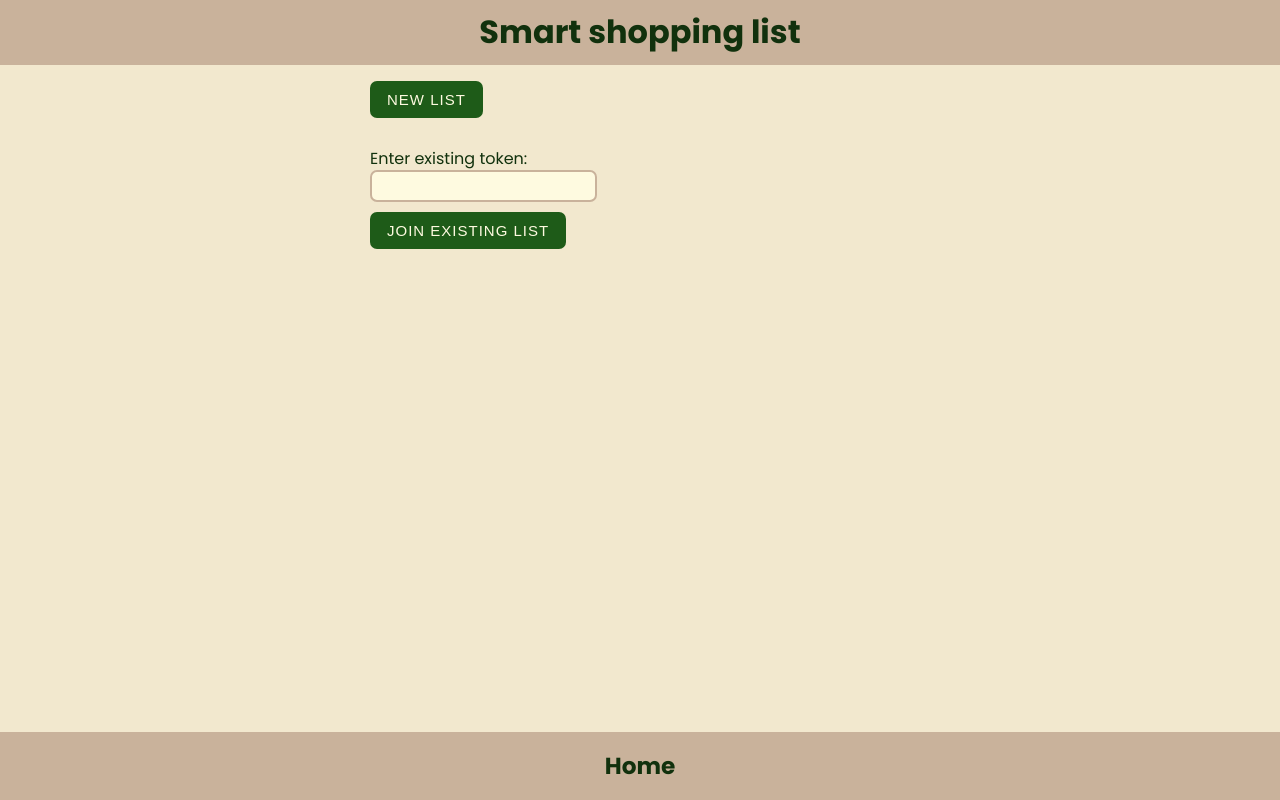
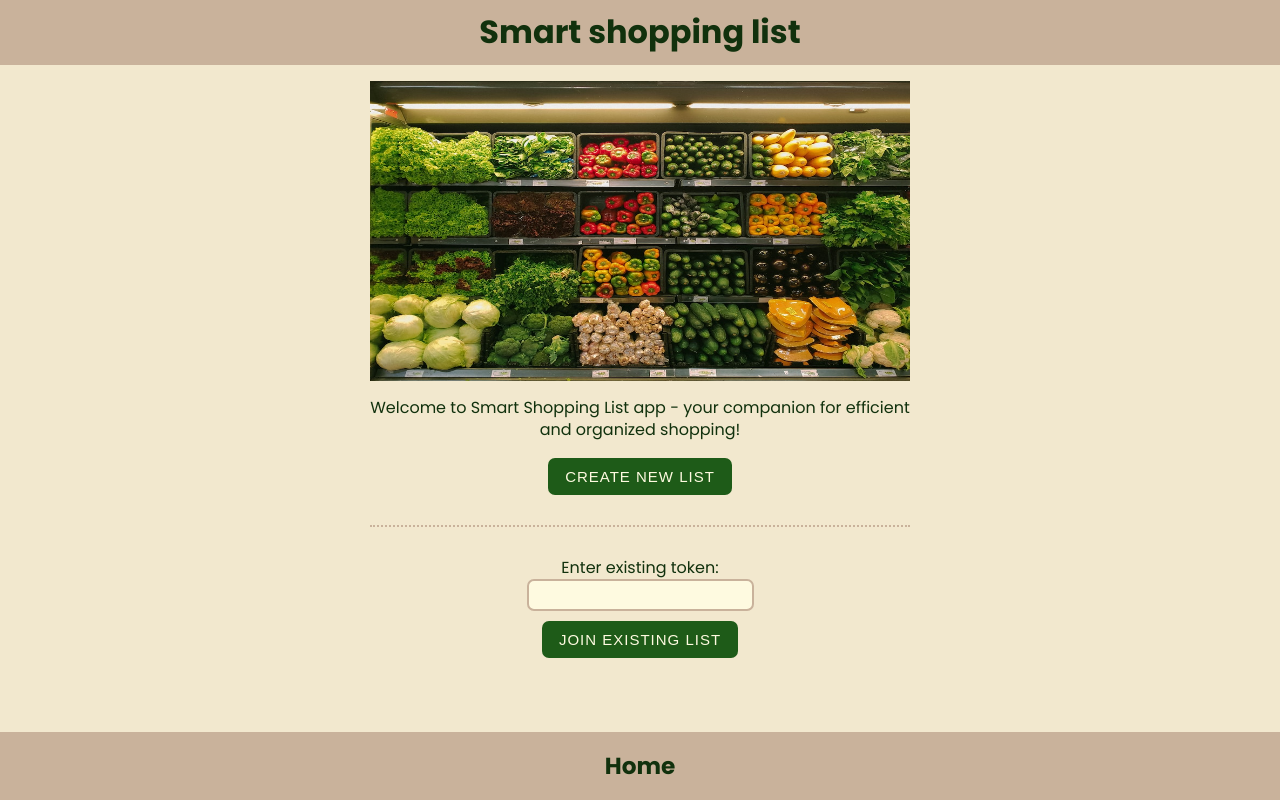
Before and after one commit to the-collab-lab/tcl-60-smart-shopping-list, a React (Vite) app: page / in a window 1280 px wide. Built offline with nearby package versions, Linux system fonts and the light colour scheme.

Commit message:
Add styling to home

```diff
--- a/src/index.css
+++ b/src/index.css
@@ -83,6 +83,7 @@ button {
 button:hover,
 button:active {
 	background-color: var(--color-text);
+	cursor: pointer;
 }
 
 button:focus-visible {
--- a/src/views/Home.css
+++ b/src/views/Home.css
@@ -1,3 +1,26 @@
+.home {
+	display: flex;
+	flex-direction: column;
+}
+.hero-image {
+	height: 300px;
+}
+.welcome-message {
+	text-align: center;
+}
+.button-container {
+	width: 100%;
+	text-align: center;
+	margin: 0 auto;
+	border-bottom: 2px dotted var(--color-dark-brown);
+	padding-bottom: 30px;
+}
+
+.form-container {
+	margin: 0 auto;
+	text-align: center;
+}
+
 form {
 	margin-top: 30px;
 }
--- a/src/views/Home.jsx
+++ b/src/views/Home.jsx
@@ -36,8 +36,16 @@ export function Home({ setNewToken, token, setToken }) {
 	}
 	if (token) return <p></p>;
 	return (
-		<div className="Home">
-			<button onClick={setNewToken}>New List</button>
+		<div className="home">
+			<img className="hero-image" src="./img/hero.jpeg" alt="hero" />
+			<p className="welcome-message">
+				Welcome to Smart Shopping List app - your companion for efficient and
+				organized shopping!
+			</p>
+			<div className="button-container">
+				<button onClick={setNewToken}>Create New List</button>
+			</div>
+			<div className="form-container">
 				<form onSubmit={handleSubmit}>
 					<label htmlFor="existingToken">Enter existing token:</label>
 					<br />
@@ -52,5 +60,6 @@ export function Home({ setNewToken, token, setToken }) {
 					{joiningError && <p>No such list exist</p>}
 				</form>
 			</div>
+		</div>
 	);
 }
```
Also changed, not shown: public/img/hero.jpeg (added). Lines whose indentation alone changed are shown as unchanged.
